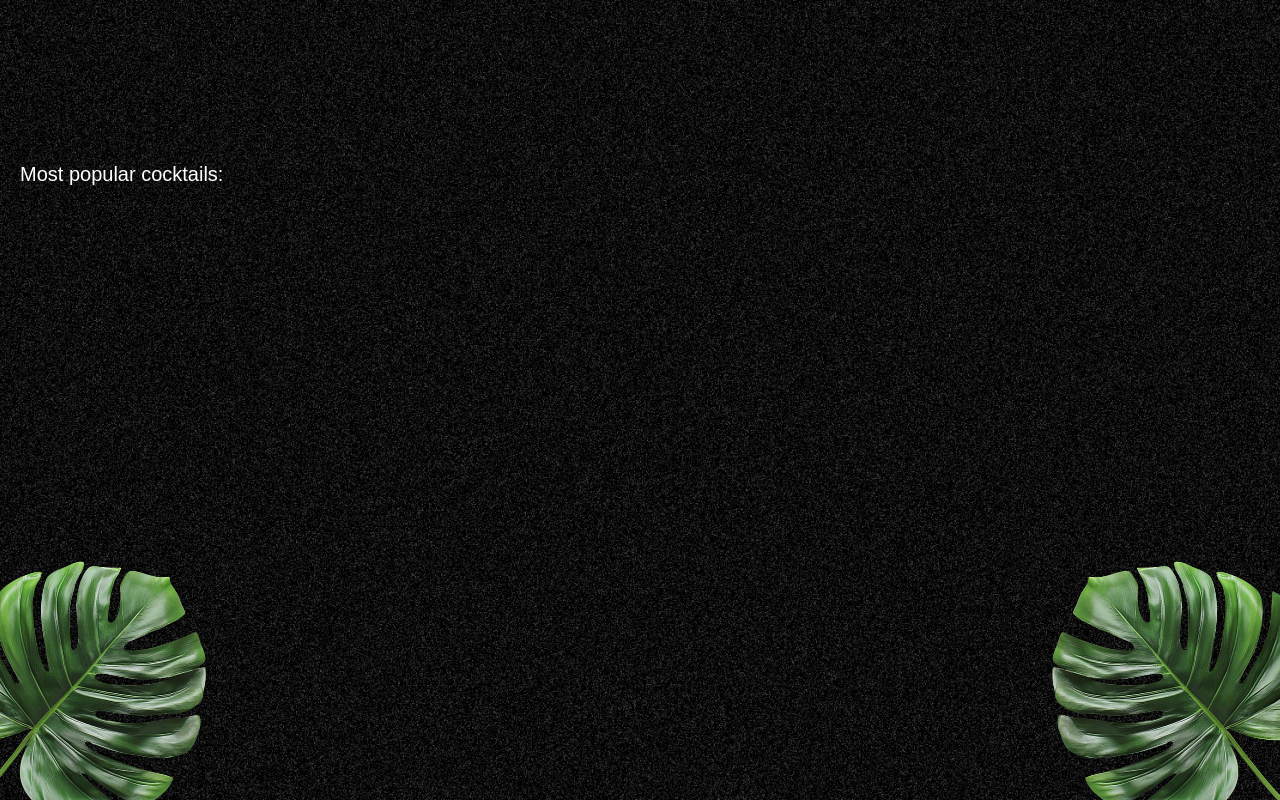
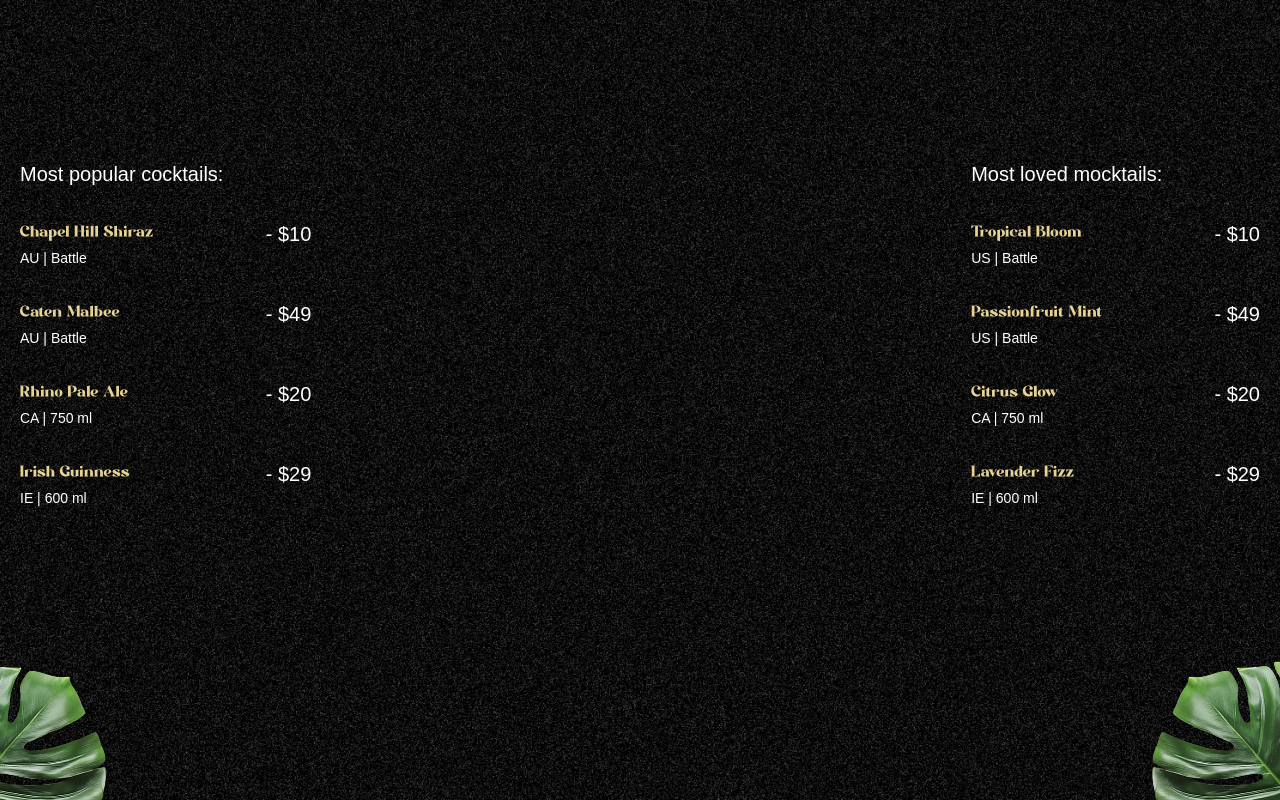
Before and after one commit to Coded-Adil/Drink-gsap, a React (Vite) app: page / in a window 1280 px wide. Shown: the part 800-1600 px from the top of the page. Built offline with nearby package versions, Linux system fonts and the light colour scheme; a web font is replaced by a local one.

Commit message:
implement cocktails section

```diff
--- a/src/components/Cocktails.jsx
+++ b/src/components/Cocktails.jsx
@@ -1,6 +1,28 @@
-import { cocktailLists } from "../../constants";
+import { useGSAP } from "@gsap/react";
+import { cocktailLists, mockTailLists } from "../../constants";
+import gsap from "gsap";
 
 const Cocktails = () => {
+    useGSAP(() => {
+        const parallaxTimeline = gsap.timeline({
+            scrollTrigger: {
+                trigger: '#cocktails',
+                start: 'top 30%',
+                end: 'bottom 80%',
+                scrub: true,
+            }
+        });
+
+        parallaxTimeline
+        .from('#c-left-leaf', {
+            x: -100,
+            y: 100,
+        })
+        .from('#c-right-leaf', {
+            x: 100,
+            y: 100,
+        })
+    });
     return (
         <section id="cocktails" className="noisy">
             <img src="images/cocktail-left-leaf.png" alt="l-leaf" id="c-left-leaf" />
@@ -11,7 +33,7 @@
                     <h2>Most popular cocktails:</h2>
 
                     <ul>
-                        {cocktailLists.map(( {name, country, detail, price} ) => {
+                        {cocktailLists.map(( {name, country, detail, price} ) => (
                             <li key={name}>
                                 <div className="md:me-28">
                                     <h3>{name}</h3>
@@ -19,7 +41,23 @@
                                 </div>
                                 <span>- {price}</span>
                             </li>
-                        })}
+                        ))}
+                    </ul>
+                </div>
+
+                <div className="loved">
+                    <h2>Most loved mocktails:</h2>
+
+                    <ul>
+                        {mockTailLists.map(( {name, country, detail, price} ) => (
+                            <li key={name}>
+                                <div className="me-28">
+                                    <h3>{name}</h3>
+                                    <p>{country} | {detail}</p>
+                                </div>
+                                <span>- {price}</span>
+                            </li>
+                        ))}
                     </ul>
                 </div>
             </div>
```
